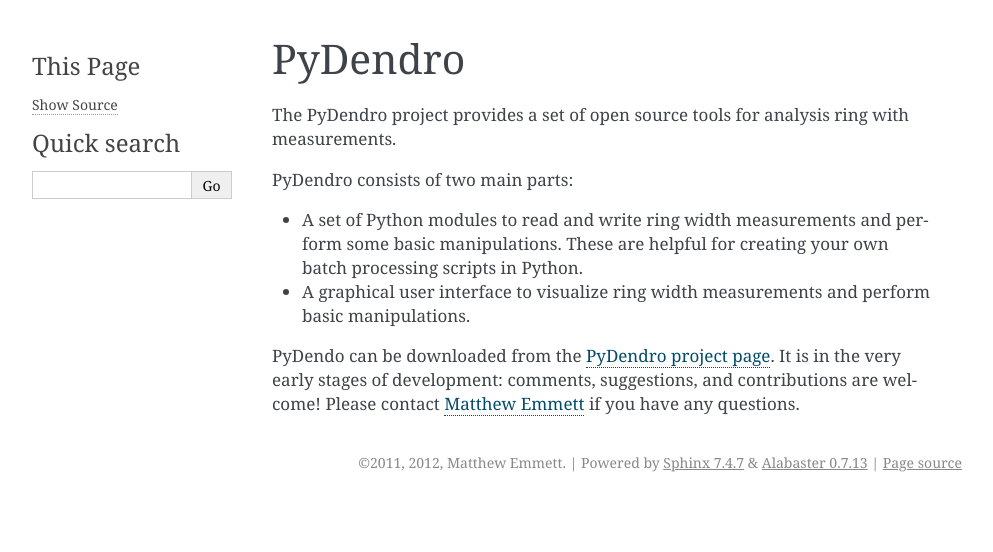
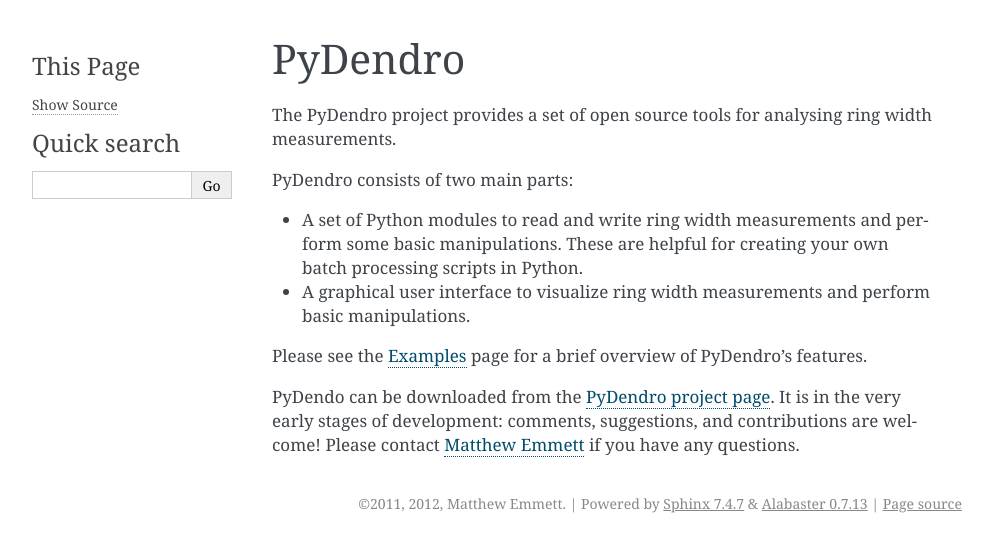
Before and after one commit to memmett/PyDendro, a Sphinx documentation site: the page built from docs/index.rst, in a window 1280 px wide. Shown: the top 552 px of the page, without its empty margins (148-1141 px from the left). Built offline with Sphinx 7.4.7, drawn with Linux system fonts in a browser that asks for light colours.

Commit message:
DOCS: Add examples page.

```diff
--- a/docs/index.rst
+++ b/docs/index.rst
@@ -1,8 +1,8 @@
 PyDendro
 ========
 
-The PyDendro project provides a set of open source tools for analysis
-ring with measurements.
+The PyDendro project provides a set of open source tools for analysing
+ring width measurements.
 
 PyDendro consists of two main parts:
 
@@ -13,11 +13,20 @@ PyDendro consists of two main parts:
 * A graphical user interface to visualize ring width measurements and
   perform basic manipulations.
 
+Please see the :doc:`Examples <examples>` page for a brief overview of
+PyDendro's features.
+
 PyDendo can be downloaded from the `PyDendro project page`_.  It is in
 the very early stages of development: comments, suggestions, and
 contributions are welcome!  Please contact `Matthew Emmett`_ if you
 have any questions.
 
+.. toctree::
+   :hidden:
+
+   self
+   examples
+
 
 .. _`PyDendro project page`: http://github.com/memmett/PyDendro
 .. _`Matthew Emmett`: http://www.unc.edu/~mwemmett/
```
Also changed, not shown: docs/examples.rst (added, +51 -0 lines), docs/pydendroui1.png (added), 1 other file.
